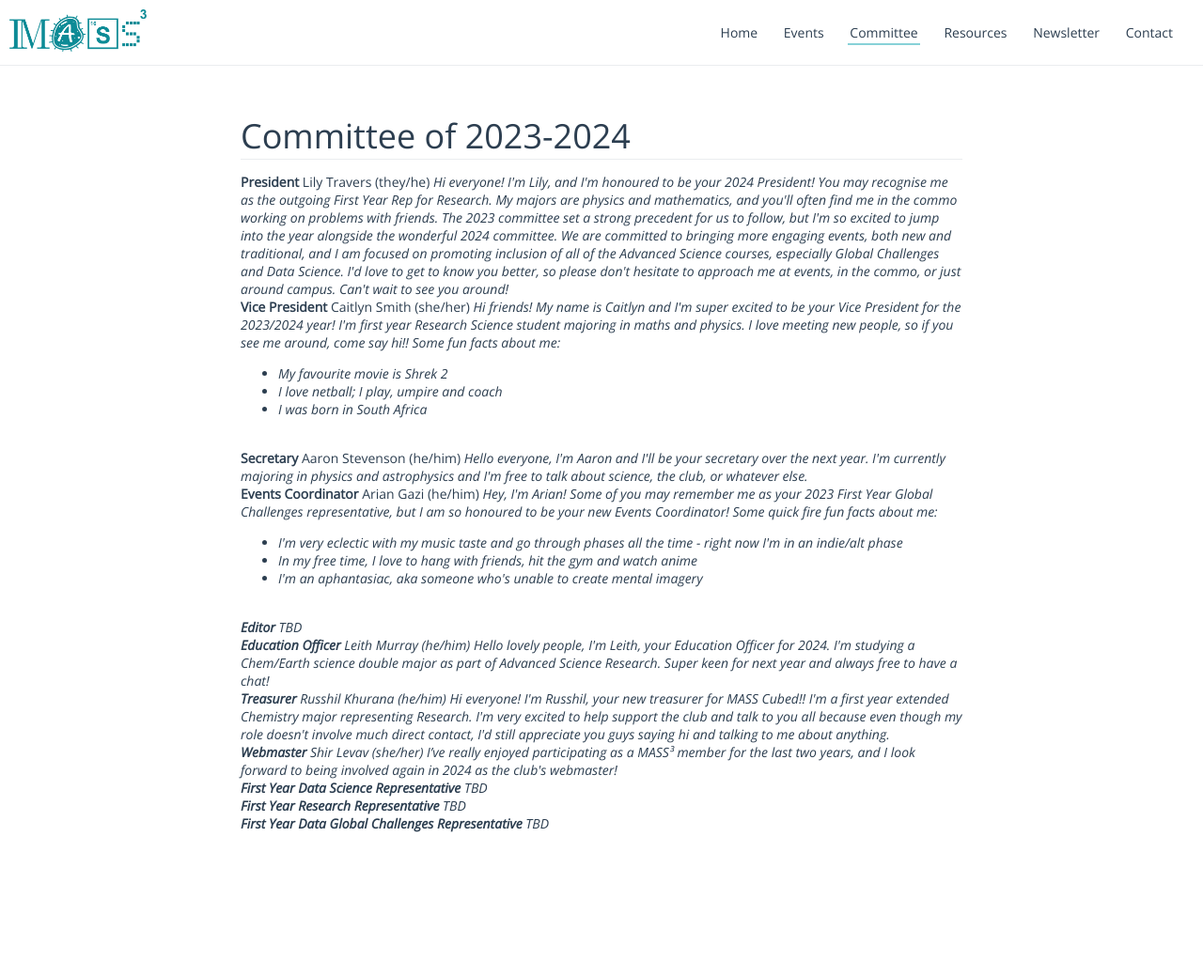
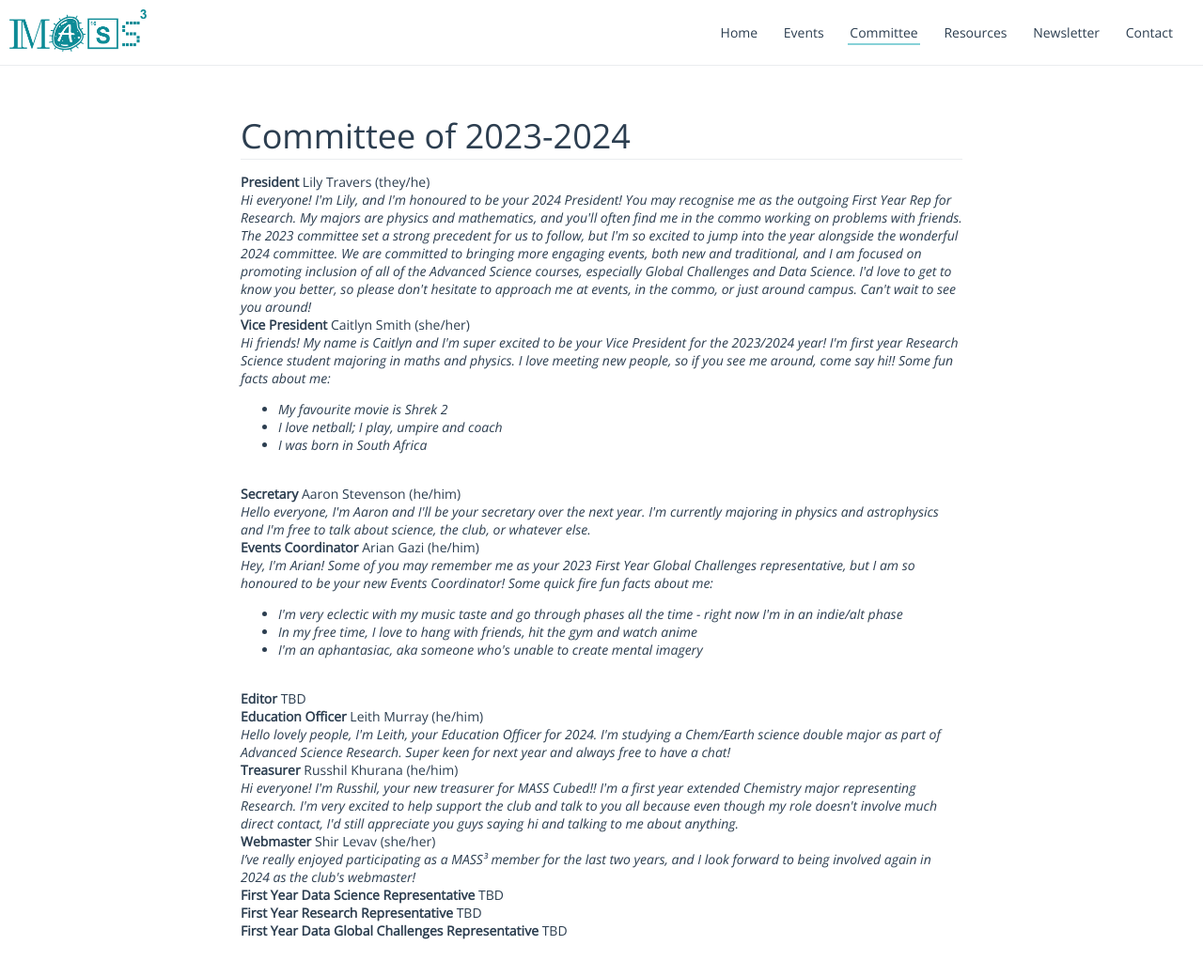
Before and after one commit to masscubed/masscubed.com, a Jekyll site: the page committee/index.html, which Jekyll copies as it is, in a window 1280 px wide and 1064 px high. Shown: the top 1039 px of the window at 94% size. Built offline with Jekyll 4.4.1, drawn with Linux system fonts in a browser that asks for light colours.

Commit message:
formatting

```diff
--- a/committee/index.html
+++ b/committee/index.html
@@ -33,7 +33,7 @@
         <h1>Committee of 2023-2024</h1>
       </header>
       <p>
-      <b>President</b> Lily Travers (they/he)
+      <b>President</b> Lily Travers (they/he)<br>
       <em>Hi everyone! I'm Lily, and I'm honoured to be your 2024 President! You may recognise me
         as the outgoing First Year Rep for Research. My majors are physics and mathematics, and you'll
         often find me in the commo working on problems with friends.
@@ -44,7 +44,7 @@
         I'd love to get to know you better, so please don't hesitate to approach me at events, in the
         commo, or just around campus. Can't wait to see you around!</em>
       <br>
-      <b>Vice President</b> Caitlyn Smith (she/her)
+      <b>Vice President</b> Caitlyn Smith (she/her)<br>
       <em>Hi friends! My name is Caitlyn and I'm super excited to be your Vice President
         for the 2023/2024 year! I'm first year Research Science student majoring in maths and physics.
         I love meeting new people, so if you see me around, come say hi!! Some fun facts about me:
@@ -53,33 +53,33 @@
         <li>I love netball; I play, umpire and coach
         <li>I was born in South Africa </ul></em>
       <br>
-      <b>Secretary</b> Aaron Stevenson (he/him)
+      <b>Secretary</b> Aaron Stevenson (he/him)<br>
       <em>Hello everyone, I'm Aaron and I'll be your secretary over the next year. I'm currently
         majoring in physics and astrophysics and I'm free to talk about science, the club, or whatever
         else.</em>
       <br>
-      <b>Events Coordinator</b> Arian Gazi (he/him)
+      <b>Events Coordinator</b> Arian Gazi (he/him)<br>
       <em> Hey, I'm Arian! Some of you may remember me as your 2023 First Year Global Challenges
         representative, but I am so honoured to be your new Events Coordinator! Some quick fire fun
         facts about me:
         <ul>
         <li>I'm very eclectic with my music taste and go through phases all the time - right now I'm in an indie/alt phase
         <li>In my free time, I love to hang with friends, hit the gym and watch anime
-        <li>I'm an aphantasiac, aka someone who's unable to create mental imagery
+        <li>I'm an aphantasiac, aka someone who's unable to create mental imagery </em>
       </ul><br>
       <b>Editor</b> TBD<br>
-      <b>Education Officer</b> Leith Murray (he/him)
+      <b>Education Officer</b> Leith Murray (he/him)<br>
       <em>Hello lovely people, I'm Leith, your Education Officer for 2024. I'm studying a Chem/Earth science
         double major as part of Advanced Science Research. Super keen for next year and always free to
         have a chat!</em>
       <br>
-      <b>Treasurer</b> Russhil Khurana (he/him)
+      <b>Treasurer</b> Russhil Khurana (he/him)<br>
       <em> Hi everyone! I'm Russhil, your new treasurer for MASS Cubed!! I'm a first year extended
       Chemistry major representing Research. I'm very excited to help support the club and talk to you
       all because even though my role doesn't involve much direct contact, I'd still appreciate you guys
       saying hi and talking to me about anything. </em>
       <br>
-      <b>Webmaster</b> Shir Levav (she/her)
+      <b>Webmaster</b> Shir Levav (she/her)<br>
       <em>I’ve really enjoyed participating as a MASS³ member for the last two years, and I look forward to
         being involved again in 2024 as the club's webmaster!</em>
       <br>
```
